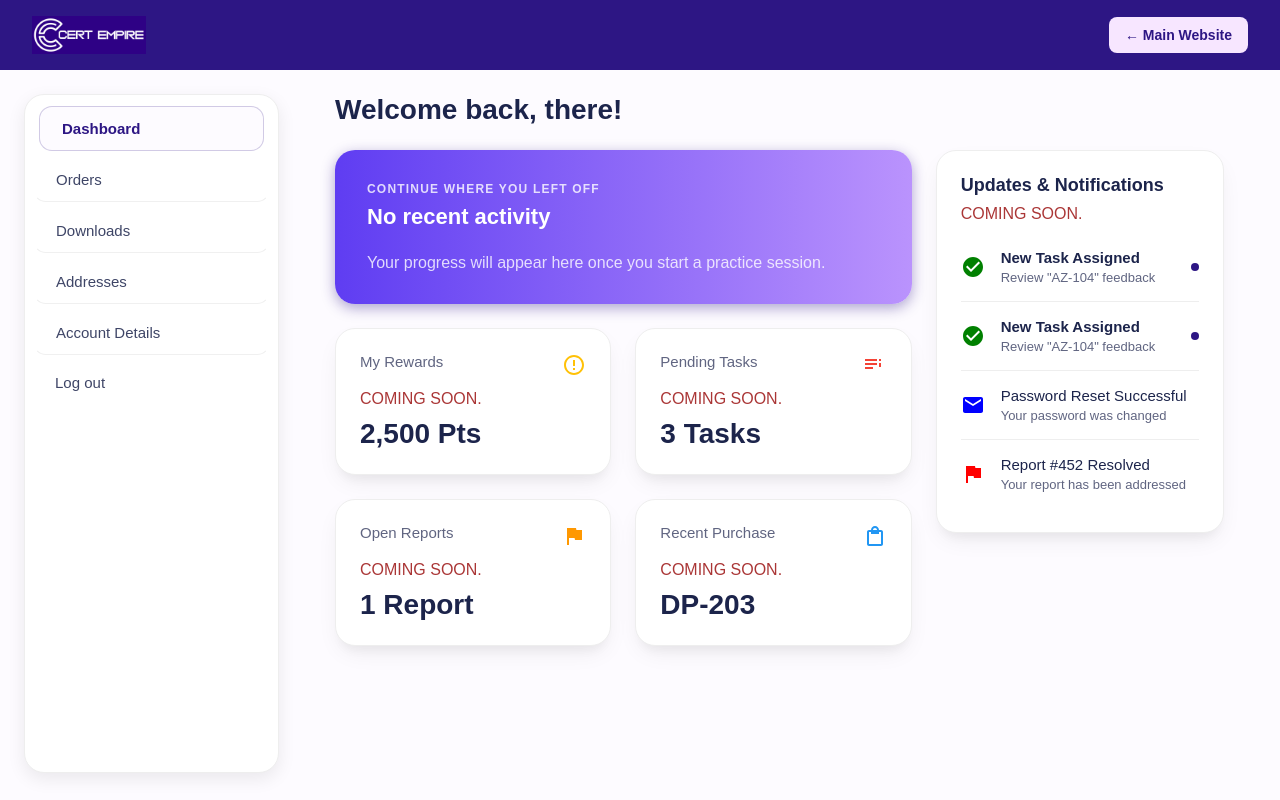
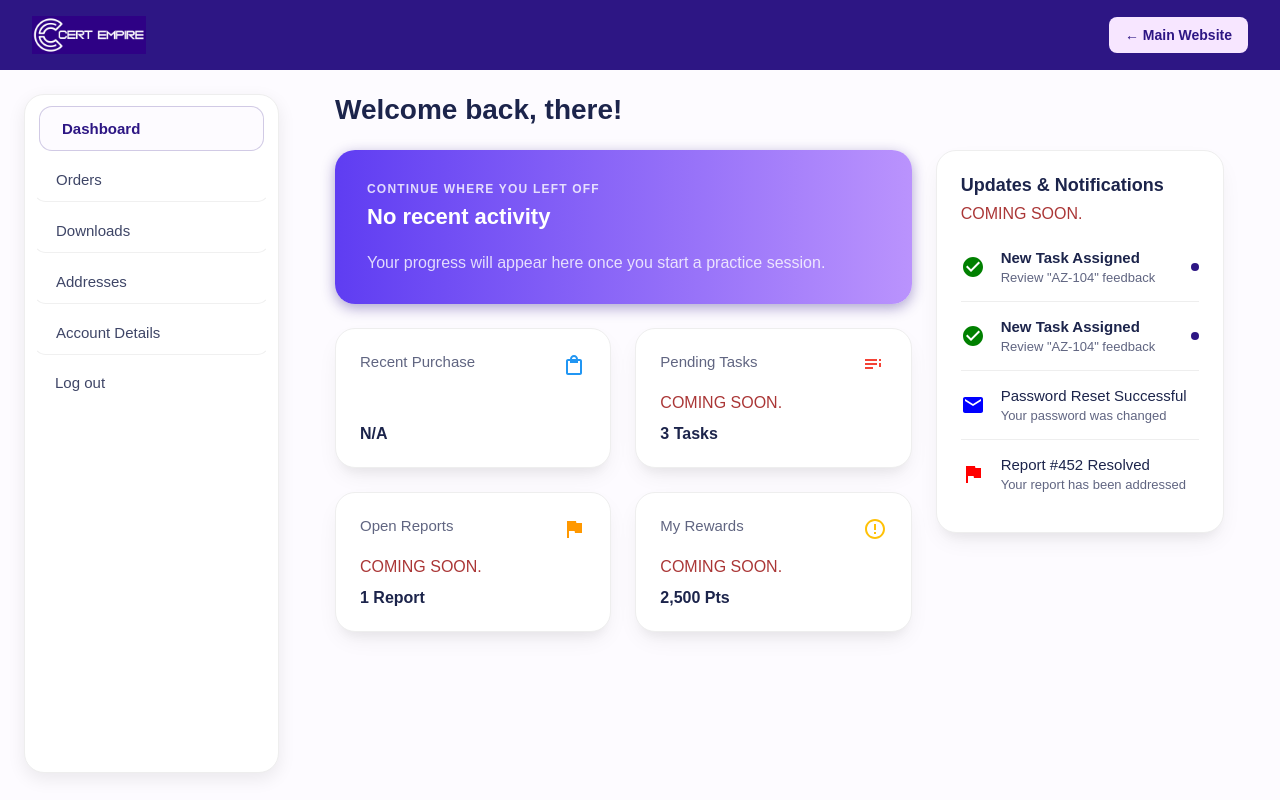
Before and after one commit to keenly-digital/certempire-react, a React (Create React App) app: page / in a window 1280 px wide. Built offline with nearby package versions, Linux system fonts and the light colour scheme; no server answers; the database is empty; sample sign-in values are in the browser's storage.

Commit message:
dashboard fix

```diff
--- a/src/components/common/MainLayout.tsx
+++ b/src/components/common/MainLayout.tsx
@@ -73,20 +73,24 @@ const MainLayout: React.FC<MainLayoutProps> = ({ children }) => {
     setMenuOpen(!isMenuOpen);
   };
 
-  const handleCloseMenu = () => {
-    setMenuOpen(false);
-  };
-
   const handleConfirmLogout = () => {
     logout();
     window.location.href = 'https://www.certempire.com';
+  };
+
+  const handleCloseMenu = () => {
+    setMenuOpen(false);
   };
 
   return (
     <AppShell>
       <Header onMenuClick={handleMenuToggle} />
       <MainWrapper>
-        <Sidebar isOpen={isMenuOpen} onLogoutClick={() => setLogoutDialogOpen(true)} />
+        <Sidebar
+          isOpen={isMenuOpen}
+          onLogoutClick={() => setLogoutDialogOpen(true)}
+          onLinkClick={handleCloseMenu}
+        />
         <Overlay isOpen={isMenuOpen} onClick={handleCloseMenu} />
         <PageContentWrapper>
           <ContentContainer>
--- a/src/components/common/Sidebar.tsx
+++ b/src/components/common/Sidebar.tsx
@@ -7,6 +7,7 @@ import { NavLink } from 'react-router-dom';
 interface SidebarProps {
   isOpen: boolean;
   onLogoutClick: () => void;
+  onLinkClick: () => void; // Add this prop
 }
 
 // This container now matches the floating panel design from your Flutter code
@@ -30,8 +31,13 @@ const SidebarContainer = styled.aside<{ isOpen: boolean; }>`
   @media (max-width: 768px) {
     position: fixed;
     left: 0;
-    top: 0;
-    height: 100%;
+
+    /* --- The Changes --- */
+    top: 70px; /* 1. Start the sidebar 70px from the top (the header's height) */
+    height: calc(100% - 70px); /* 2. Adjust height to fill the remaining screen */
+    padding: 16px 0; /* 3. Use normal padding instead of the large top padding */
+    /* --- End of Changes --- */
+
     width: 280px;
     margin: 0;
     border-radius: 0;
@@ -39,7 +45,6 @@ const SidebarContainer = styled.aside<{ isOpen: boolean; }>`
     transition: transform 0.3s ease-in-out;
     z-index: 1000;
     box-shadow: none;
-    padding: 0;
     background-color: ${({ theme }) => theme.colors.surface};
     border: none;
   }
@@ -122,16 +127,27 @@ const LogoutButton = styled.button`
   border: none; // Reset default button border
 `;
 
-const Sidebar: React.FC<SidebarProps> = ({ isOpen, onLogoutClick }) => {
+// 2. Accept the new prop in your component
+const Sidebar: React.FC<SidebarProps> = ({ isOpen, onLogoutClick, onLinkClick }) => {
+
+  // 3. Create a new handler for the logout button
+  const handleLogoutClick = () => {
+    onLinkClick(); // Close the menu
+    onLogoutClick(); // Open the dialog
+  };
+
   return (
     <SidebarContainer isOpen={isOpen}>
       <NavList>
-        <StyledNavLink to="/" end>Dashboard</StyledNavLink>
-        <StyledNavLink to="/orders">Orders</StyledNavLink>
-        <StyledNavLink to="/downloads">Downloads</StyledNavLink>
-        <StyledNavLink to="/addresses">Addresses</StyledNavLink>
-        <StyledNavLink to="/account-details">Account Details</StyledNavLink>
-        <LogoutButton onClick={onLogoutClick}>Log out</LogoutButton>
+        {/* 4. Add the onClick handler to all NavLinks */}
+        <StyledNavLink to="/" end onClick={onLinkClick}>Dashboard</StyledNavLink>
+        <StyledNavLink to="/orders" onClick={onLinkClick}>Orders</StyledNavLink>
+        <StyledNavLink to="/downloads" onClick={onLinkClick}>Downloads</StyledNavLink>
+        <StyledNavLink to="/addresses" onClick={onLinkClick}>Addresses</StyledNavLink>
+        <StyledNavLink to="/account-details" onClick={onLinkClick}>Account Details</StyledNavLink>
+
+        {/* 5. Use the new combined handler for the logout button */}
+        <LogoutButton onClick={handleLogoutClick}>Log out</LogoutButton>
       </NavList>
     </SidebarContainer>
   );
--- a/src/pages/DashboardPage.tsx
+++ b/src/pages/DashboardPage.tsx
@@ -13,6 +13,11 @@ type ProgressRecord = {
   total_questions: number;
 };
 
+type PurchaseRecord = {
+  product_name: string;
+  order_id: number;
+};
+
 // --- SVG Icons (Business logic untouched) ---
 const IconMedal = ({ color = 'currentColor' }) => <svg width="24" height="24" viewBox="0 0 24 24" fill={color}><path d="M12 2C6.48 2 2 6.48 2 12s4.48 10 10 10 10-4.48 10-10S17.52 2 12 2zm0 18c-4.41 0-8-3.59-8-8s3.59-8 8-8 8 3.59 8 8-3.59 8-8 8zm-1-13h2v6h-2zm0 8h2v2h-2z" /></svg>;
 const IconListChecks = ({ color = 'currentColor' }) => <svg width="24" height="24" viewBox="0 0 24 24" fill={color}><path d="M14 10H2v2h12v-2zm0-4H2v2h12V6zm4 8v-2h-2v2h2zm0-4h-2v2h2V6.5zm0-4h-2v2h2V3.5zM2 16h8v-2H2v2z" /></svg>;
@@ -20,6 +25,7 @@ const IconFlag = ({ color = 'currentColor' }) => <svg width="24" height="24" vie
 const IconShoppingBag = ({ color = 'currentColor' }) => <svg width="24" height="24" viewBox="0 0 24 24" fill={color}><path d="M18 6h-2c0-2.21-1.79-4-4-4S8 3.79 8 6H6c-1.1 0-2 .9-2 2v12c0 1.1.9 2 2 2h12c1.1 0 2-.9 2-2V8c0-1.1-.9-2-2-2zm-6-2c1.1 0 2 .9 2 2h-4c0-1.1.9-2 2-2zm6 16H6V8h2v2h8V8h2v12z" /></svg>;
 const IconCheckCircle = ({ color = 'currentColor' }) => <svg width="24" height="24" viewBox="0 0 24 24" fill={color}><path d="M12 2C6.48 2 2 6.48 2 12s4.48 10 10 10 10-4.48 10-10S17.52 2 12 2zm-2 15l-5-5 1.41-1.41L10 14.17l7.59-7.59L19 8l-9 9z" /></svg>;
 const IconEnvelope = ({ color = 'currentColor' }) => <svg width="24" height="24" viewBox="0 0 24 24" fill={color}><path d="M20 4H4c-1.1 0-1.99.9-1.99 2L2 18c0 1.1.9 2 2 2h16c1.1 0 2-.9 2-2V6c0-1.1-.9-2-2-2zm0 4l-8 5-8-5V6l8 5 8-5v2z" /></svg>;
+
 
 // --- Styled Components (UI/UX Updated) ---
 const WelcomeHeader = styled.h2`
@@ -143,7 +149,7 @@ const SummaryCard = styled.div`
     font-weight: 500;
   }
   .value {
-    font-size: 28px;
+    font-size: 16px;
     font-weight: 600;
     color: ${({ theme }) => theme.colors.textPrimary};
   }
@@ -200,6 +206,8 @@ const DashboardPage = () => {
   const { user } = useUser();
   const [displayName, setDisplayName] = useState('there');
   const [lastStudySession, setLastStudySession] = useState<ProgressRecord | null>(null);
+  const [recentPurchase, setRecentPurchase] = useState<PurchaseRecord | null>(null);
+  const [isPurchaseLoading, setIsPurchaseLoading] = useState(true);
 
   useEffect(() => {
     if (!user) return;
@@ -221,6 +229,38 @@ const DashboardPage = () => {
       }
     };
     fetchUserName();
+  }, [user]);
+
+
+  useEffect(() => {
+    if (!user) return;
+
+    const fetchRecentPurchase = async () => {
+      setIsPurchaseLoading(true);
+      try {
+        const { data: apiResponse, error } = await supabase.functions.invoke('get-wc-data', {
+          body: {
+            method: 'GET',
+            endpoint: 'cwc/downloads',
+            user_id: user.id
+          },
+        });
+
+        if (error) throw error;
+
+        if (apiResponse && apiResponse.Success && Array.isArray(apiResponse.Data) && apiResponse.Data.length > 0) {
+          // Sort by order_id to find the most recent purchase
+          const sortedData = [...apiResponse.Data].sort((a, b) => b.order_id - a.order_id);
+          setRecentPurchase(sortedData[0]);
+        }
+      } catch (err) {
+        console.error("Error fetching recent purchase:", err);
+      } finally {
+        setIsPurchaseLoading(false);
+      }
+    };
+
+    fetchRecentPurchase();
   }, [user]);
 
   // --- This entire block is new ---
@@ -289,13 +329,23 @@ const DashboardPage = () => {
           </StudyCard>
 
           <SummaryGrid>
+
             <SummaryCard>
-              <div className="top-row"><span className="title">My Rewards </span><IconMedal color="#FFC107" /></div>
-              <p style={{ color: 'rgba(149, 4, 4, 0.8)', marginBottom: '10px', marginTop: '1px' }}>
-                COMING SOON.
-              </p>
-              <span className="value">2,500 Pts</span>
+              <div className="top-row">
+                <span className="title">Recent Purchase</span>
+                <IconShoppingBag color="#2196F3" />
+              </div>
+              <span className="value">
+                {isPurchaseLoading ? (
+                  "Loading..."
+                ) : recentPurchase ? (
+                  recentPurchase.product_name
+                ) : (
+                  "N/A"
+                )}
+              </span>
             </SummaryCard>
+
             <SummaryCard>
               <div className="top-row"><span className="title">Pending Tasks</span><IconListChecks color="#F44336" /></div>
               <p style={{ color: 'rgba(149, 4, 4, 0.8)', marginBottom: '10px', marginTop: '1px' }}>
@@ -311,11 +361,11 @@ const DashboardPage = () => {
               <span className="value">1 Report</span>
             </SummaryCard>
             <SummaryCard>
-              <div className="top-row"><span className="title">Recent Purchase</span><IconShoppingBag color="#2196F3" /></div>
+              <div className="top-row"><span className="title">My Rewards </span><IconMedal color="#FFC107" /></div>
               <p style={{ color: 'rgba(149, 4, 4, 0.8)', marginBottom: '10px', marginTop: '1px' }}>
                 COMING SOON.
               </p>
-              <span className="value">DP-203</span>
+              <span className="value">2,500 Pts</span>
             </SummaryCard>
           </SummaryGrid>
         </MainColumn>
```
Also changed, not shown: 1 other file (tests, documents, lock files or other folders).
